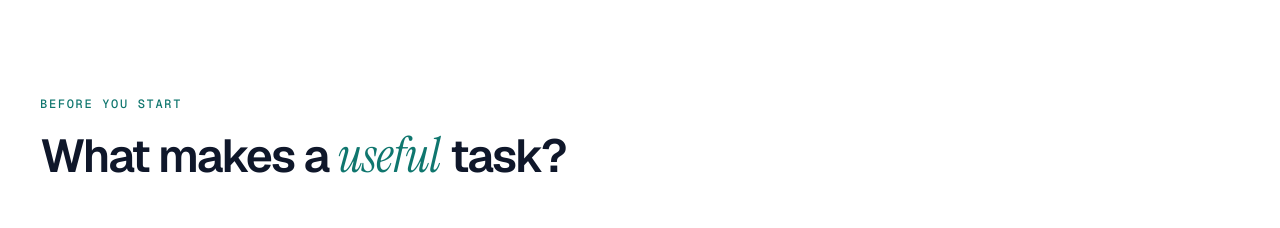
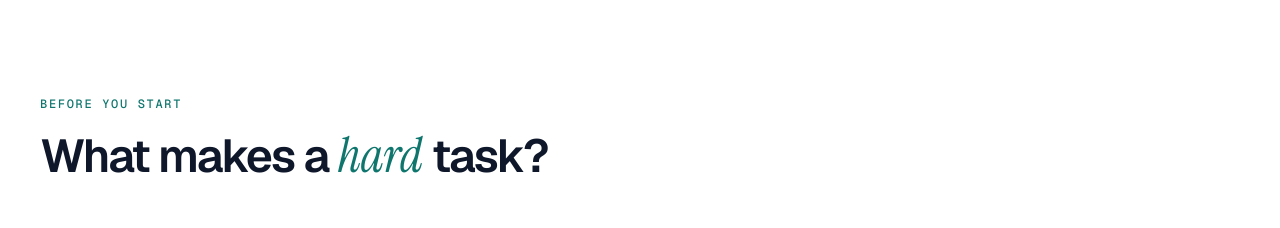
Before and after one commit to JakobShen/MedCUA, a plain HTML site: page contribute/index.html in a window 1280 px wide. Shown: the part 820-1048 px from the top of the page. Drawn offline with Linux system fonts and the light colour scheme.

Commit message:
Ask what makes a hard task on the share page
Co-Authored-By: Claude Opus 5.5 <noreply@anthropic.com>

```diff
--- a/contribute/index.html
+++ b/contribute/index.html
@@ -84,12 +84,12 @@
       </div>
     </section>
 
-    <!-- What makes a useful task -->
+    <!-- What makes a hard task -->
     <section class="section criteria-section" aria-labelledby="task-criteria-heading">
       <div class="shell">
         <div class="section-head">
           <p class="eyebrow" data-reveal>Before you start</p>
-          <h2 class="h2" id="task-criteria-heading" data-reveal>What makes a <em>useful</em> task?</h2>
+          <h2 class="h2" id="task-criteria-heading" data-reveal>What makes a <em>hard</em> task?</h2>
         </div>
         <ul class="criteria">
           <li class="criterion" data-reveal style="--d:0">
```
